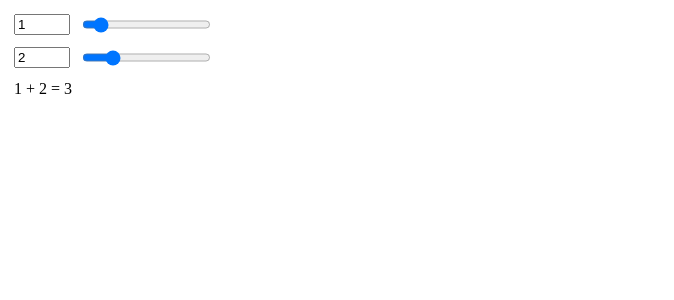
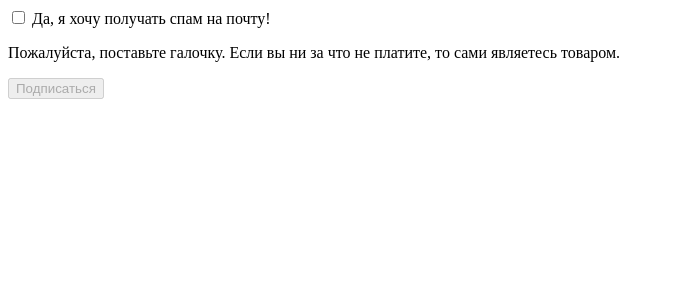
Before and after one commit to ruslan-bekshenev/svelte-learn, a Svelte app: page / in a window 1280 px wide. Shown: the top 300 px of the page, without its empty margins (0-674 px from the left). Built offline with nearby package versions, Linux system fonts and the light colour scheme.

Commit message:
чекбоксы

```diff
--- a/src/App.svelte
+++ b/src/App.svelte
@@ -1,21 +1,18 @@
 <script>
-  let a = 1;
-  let b = 2;
+  let yes = false;
 </script>
 
 <label>
-    <input type=number bind:value={a} min=0 max=10>
-    <input type=range bind:value={a} min=0 max=10>
+    <input type=checkbox bind:checked={yes}>
+    Да, я хочу получать спам на почту!
 </label>
 
-<label>
-    <input type=number bind:value={b} min=0 max=10>
-    <input type=range bind:value={b} min=0 max=10>
-</label>
+{#if yes}
+    <p>Спасибо! Мы будем слать вам тонны спама и продадим ваши личные данные.</p>
+{:else}
+    <p>Пожалуйста, поставьте галочку. Если вы ни за что не платите, то сами являетесь товаром.</p>
+{/if}
 
-<p>{a} + {b} = {a + b}</p>
-
-<style>
-    label { display: flex }
-    input, p { margin: 6px }
-</style>
+<button disabled={!yes}>
+    Подписаться
+</button>
```
